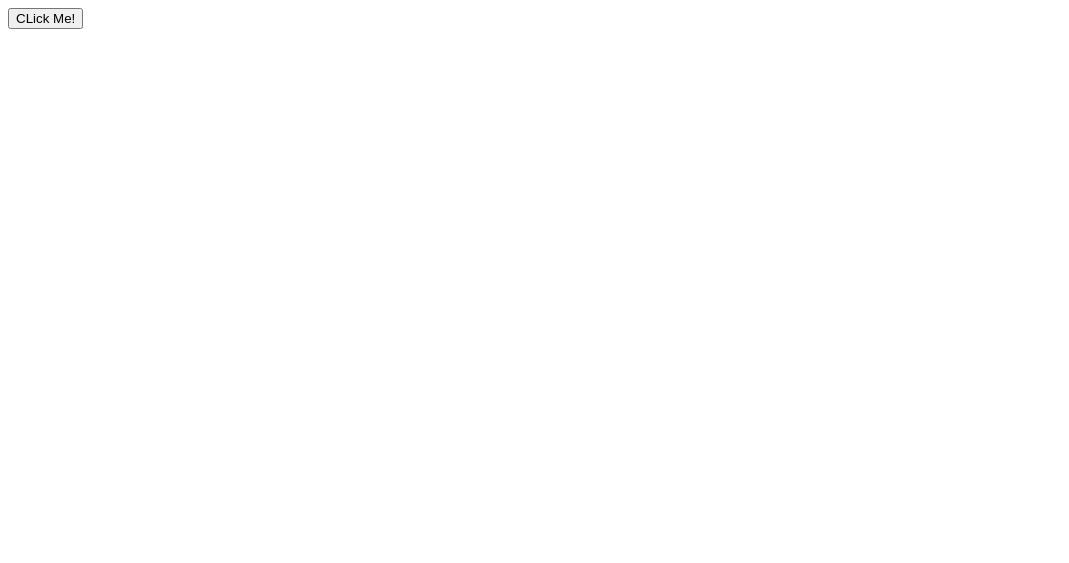
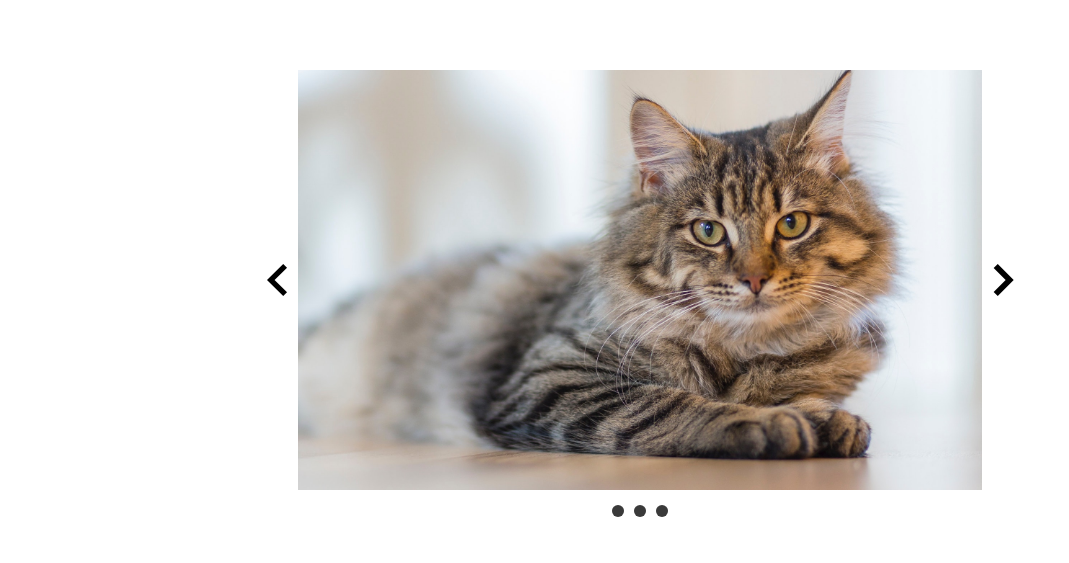
Before and after one commit to kojak01/carousel, a website: page index.html in a window 1280 px wide. Shown: the whole page, without its empty margins (0-1069 px from the left). Drawn offline with Linux system fonts and the light colour scheme.

Commit message:
slider basic style css and html

```diff
--- a/index.html
+++ b/index.html
@@ -1,14 +1,34 @@
 <!DOCTYPE html>
 <html lang="en">
-<head>
-  <meta charset="UTF-8">
-  <meta http-equiv="X-UA-Compatible" content="IE=edge">
-  <meta name="viewport" content="width=device-width, initial-scale=1.0">
-  <link rel="stylesheet" href="sass/style.css">
-  <title>Document</title>
-</head>
-<body>
-  <button id="switch">CLick Me!</button>
-  <script src="js/script.js"></script>
-</body>
+  <head>
+    <meta charset="UTF-8" />
+    <meta http-equiv="X-UA-Compatible" content="IE=edge" />
+    <meta name="viewport" content="width=device-width, initial-scale=1.0" />
+    <title>jakzaczacprogramowac.pl Kurs JS - Slider</title>
+    <link rel="stylesheet" href="./style.css" />
+  </head>
+  <body>
+    <main>
+      <div id="slider">
+        <div id="top-row">
+          <img class="arrow arrow-left" id="arrow-left" src="./img/arrow-left.png" alt="" />
+          <div id="slides-container">
+            <img class="slide active" src="./img/photos/photo1.jpg"/>
+            <img class="slide" src="./img/photos/photo2.jpg" />
+            <img class="slide" src="./img/photos/photo3.jpg" />
+          </div>
+
+          <img class="arrow arrow-right" id="arrow-right" src="./img/arrow-right.png" alt="" />
+        </div>
+        <div id="bottom-row">
+          <div id="dots">
+            <div class="dot"></div>
+            <div class="dot"></div>
+            <div class="dot"></div>
+          </div>
+        </div>
+      </div>
+    <main>
+    <script src="app.js"></script>
+  </body>
 </html>
--- a/js/script.js
+++ /dev/null
@@ -1,34 +0,0 @@
-const arr = [[3,21,37], [61,79,101,120], [133,149]];
-
-const isNumberInArrayofArrays = (number, array) => {
-  let found = false;
-  array.forEach(innerArray => {
-    if (innerArray.indexOf(number) !== -1) {
-      found = true;
-      return found;
-    }
-  }
-  );
-  return found;
-};
-
-console.log(isNumberInArrayofArrays(0, arr)); //false
-console.log(isNumberInArrayofArrays(21, arr)); //true
-console.log(isNumberInArrayofArrays(221, arr)); //false
-
-let color = 'white';
-
-const button = document.getElementById('switch');
-
-button.addEventListener('click', () => {
-  document.body.classList.toggle('color');
-})
-
-// what will we see in the console?
-
-console.log(1);
-setTimeout(() => console.log(2), 1000);
-setTimeout(() => console.log(3), 0);
-console.log(4);
-
-// 1, 4, 3, 2,
--- a/sass/style.scss
+++ /dev/null
@@ -1,10 +0,0 @@
-.color {
-    background: black;
-}
-.color1 {
-    background: rgb(252, 0, 0);
-}
-
-button {
-    cursor : pointer;
-}
--- /dev/null
+++ b/style.css
@@ -0,0 +1,74 @@
+* {
+  box-sizing: border-box;
+}
+
+html,
+body {
+  padding: 0;
+  margin: 0;
+}
+
+main {
+  display: flex;
+  flex-direction: column;
+  margin-top: 70px;
+  align-items: center;
+}
+
+#slider {
+  width: 768px;
+  height: 420px;
+}
+
+#slider #top-row {
+  width: 768px;
+  height: 420px;
+  overflow: hidden;
+}
+
+#slider #top-row {
+  display: flex;
+  justify-content: center;
+  align-items: center;
+}
+
+#slider .slide {
+  display: none;
+  width: 100%;
+  flex: 1;
+}
+
+#slider .slide.active {
+  display: block;
+}
+
+#slider #bottom-row {
+  display: flex;
+  justify-content: center;
+}
+
+#dots {
+  margin-top: 10px;
+  display: inline-flex;
+  padding: 5px 10px;
+  padding-right: 0;
+  border-radius: 2px;
+}
+
+#dots .dot {
+  width: 12px;
+  height: 12px;
+  background-color: #3a3a3a;
+  display: inline-block;
+  border-radius: 100%;
+  margin-right: 10px;
+}
+
+.arrow {
+  margin: 0 5px;
+}
+
+.arrow,
+.dot {
+  cursor: pointer;
+}
```
Also changed, not shown: img/arrow-left.png (added), img/arrow-right.png (added), img/photos/photo1.jpg (added), sass/style.css, 6 other files.
